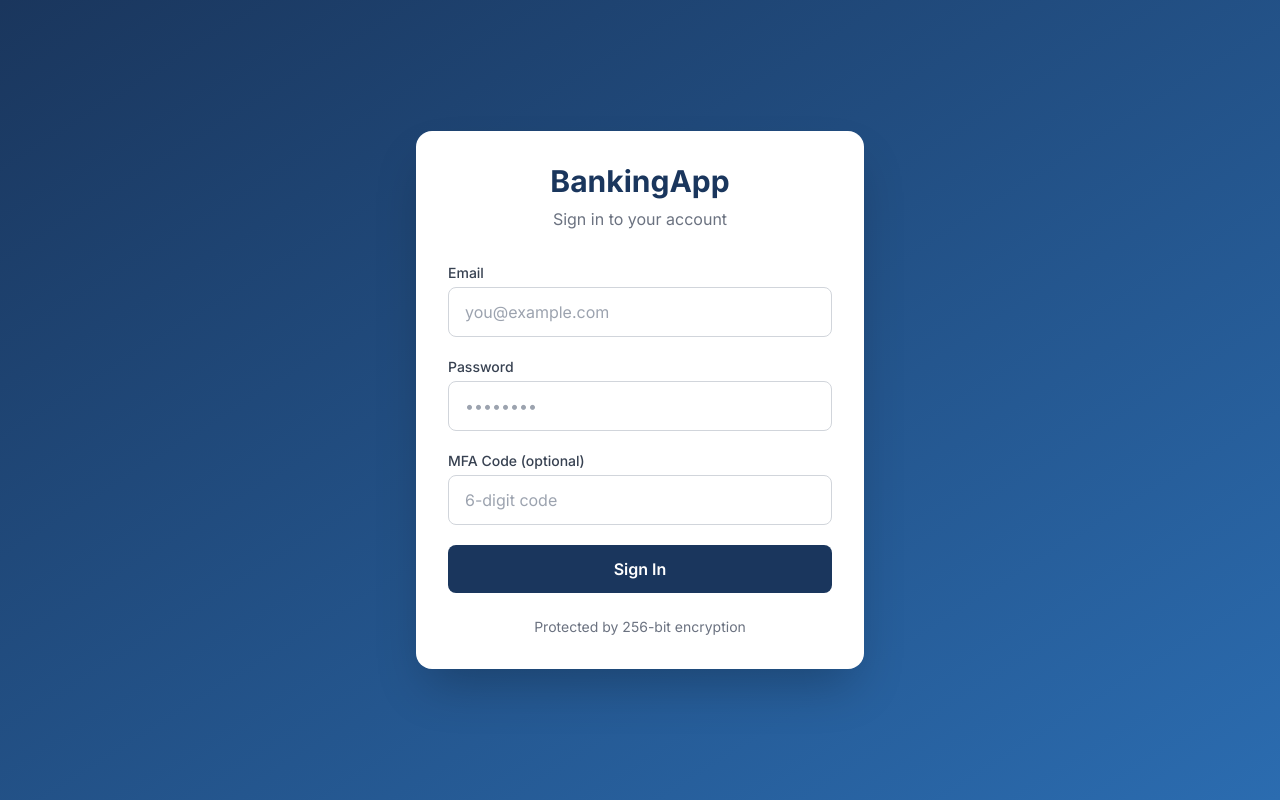
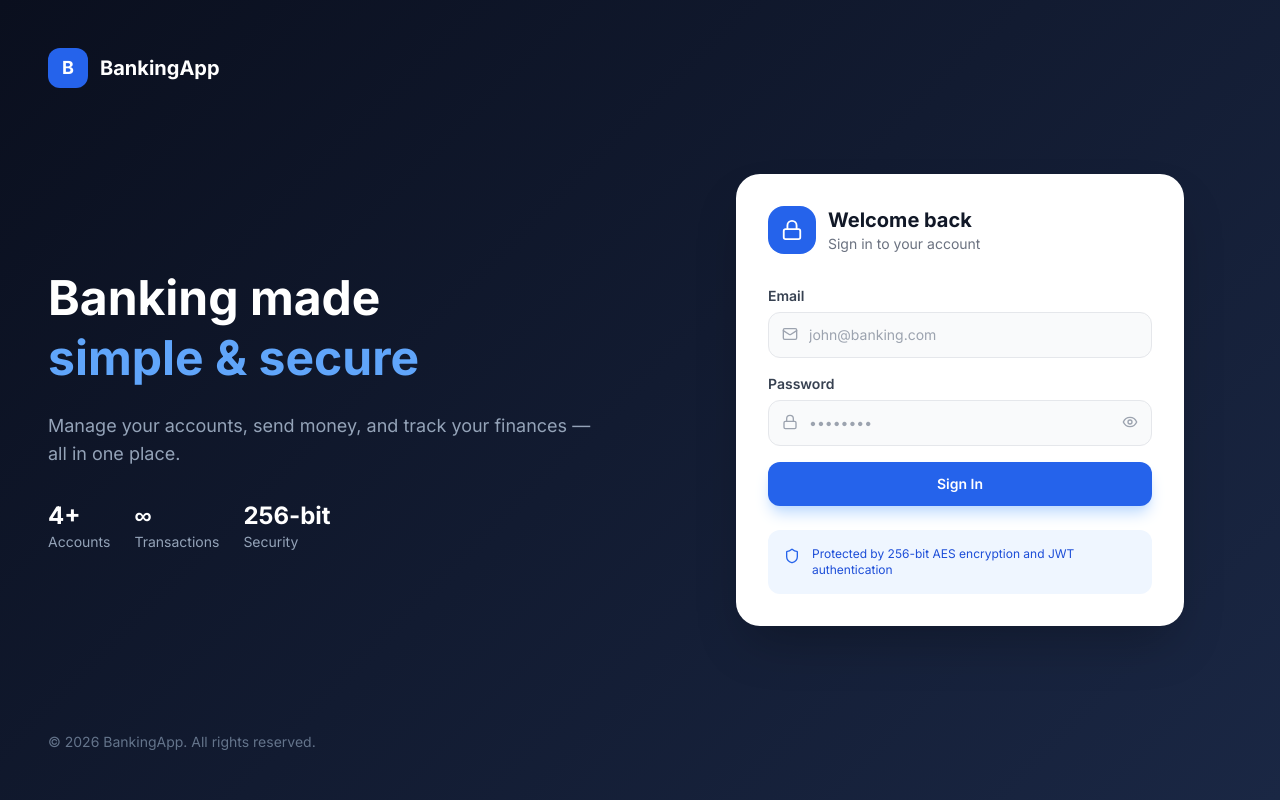
Before and after one commit to anooshN/banking-frontend, a React (Vite) app: page /login in a window 1280 px wide. Built offline with nearby package versions, Linux system fonts and the light colour scheme.

Commit message:
ui: src/pages/auth/LoginPage.tsx

```diff
--- a/src/pages/auth/LoginPage.tsx
+++ b/src/pages/auth/LoginPage.tsx
@@ -1,105 +1,141 @@
-import React, { useState } from 'react'
+import React, { useState, useEffect } from 'react'
 import { useNavigate } from 'react-router-dom'
 import { useDispatch } from 'react-redux'
-import { useForm } from 'react-hook-form'
-import { zodResolver } from '@hookform/resolvers/zod'
-import { z } from 'zod'
-import axios from 'axios'
+import { useLoginMutation } from '@/store/api/authApi'
 import { setCredentials } from '@/store/slices/authSlice'
-
-const loginSchema = z.object({
-  email: z.string().email('Invalid email address'),
-  password: z.string().min(1, 'Password is required'),
-  mfaCode: z.string().optional(),
-})
-
-type LoginForm = z.infer<typeof loginSchema>
+import { Shield, Eye, EyeOff, Lock, Mail } from 'lucide-react'
 
 const LoginPage: React.FC = () => {
   const navigate = useNavigate()
   const dispatch = useDispatch()
+  const [login, { isLoading }] = useLoginMutation()
+  const [form, setForm] = useState({ email: '', password: '', mfaCode: '' })
+  const [showPassword, setShowPassword] = useState(false)
   const [error, setError] = useState('')
-  const [loading, setLoading] = useState(false)
 
-  const { register, handleSubmit, formState: { errors } } = useForm<LoginForm>({
-    resolver: zodResolver(loginSchema),
-  })
-
-  const onSubmit = async (data: LoginForm) => {
-    setLoading(true)
+  const handleSubmit = async (e: React.FormEvent) => {
+    e.preventDefault()
     setError('')
     try {
-      const response = await axios.post('/api/v1/auth/login', data)
-      const { userId, email, roles, accessToken, refreshToken } = response.data.data
-      dispatch(setCredentials({ userId, email, roles, accessToken, refreshToken }))
+      const result = await login(form).unwrap()
+      dispatch(setCredentials(result))
       navigate('/dashboard')
     } catch (err: any) {
-      setError(err.response?.data?.message || 'Login failed. Please try again.')
-    } finally {
-      setLoading(false)
+      setError(err?.data?.message || 'Invalid email or password')
     }
   }
 
   return (
-    <div className="min-h-screen bg-gradient-to-br from-banking-primary to-banking-secondary flex items-center justify-center p-4">
-      <div className="bg-white rounded-2xl shadow-2xl w-full max-w-md p-8">
-        <div className="text-center mb-8">
-          <h1 className="text-3xl font-bold text-banking-primary">BankingApp</h1>
-          <p className="text-gray-500 mt-2">Sign in to your account</p>
+    <div className="min-h-screen flex" style={{ background: 'linear-gradient(135deg, #0a0f1e 0%, #1a2744 100%)' }}>
+
+      {/* Left side — branding */}
+      <div className="hidden lg:flex flex-col justify-between w-1/2 p-12 text-white">
+        <div className="flex items-center gap-3">
+          <div className="w-10 h-10 rounded-xl bg-blue-600 flex items-center justify-center">
+            <span className="font-bold text-lg">B</span>
+          </div>
+          <span className="font-bold text-xl">BankingApp</span>
         </div>
 
-        {error && (
-          <div className="bg-red-50 border border-red-200 text-red-700 px-4 py-3 rounded-lg mb-6 text-sm">
-            {error}
+        <div>
+          <h1 className="text-5xl font-bold leading-tight mb-6">
+            Banking made<br />
+            <span className="text-blue-400">simple & secure</span>
+          </h1>
+          <p className="text-slate-400 text-lg mb-8">
+            Manage your accounts, send money, and track your finances — all in one place.
+          </p>
+          <div className="flex gap-6">
+            {[
+              { label: 'Accounts', value: '4+' },
+              { label: 'Transactions', value: '∞' },
+              { label: 'Security', value: '256-bit' },
+            ].map(({ label, value }) => (
+              <div key={label}>
+                <p className="text-2xl font-bold text-white">{value}</p>
+                <p className="text-slate-400 text-sm">{label}</p>
+              </div>
+            ))}
           </div>
-        )}
+        </div>
 
-        <form onSubmit={handleSubmit(onSubmit)} className="space-y-5">
-          <div>
-            <label className="block text-sm font-medium text-gray-700 mb-1">Email</label>
-            <input
-              {...register('email')}
-              type="email"
-              className="w-full px-4 py-3 border border-gray-300 rounded-lg focus:ring-2 focus:ring-banking-accent focus:border-transparent outline-none transition"
-              placeholder="you@example.com"
-            />
-            {errors.email && <p className="text-red-500 text-xs mt-1">{errors.email.message}</p>}
+        <p className="text-slate-500 text-sm">© 2026 BankingApp. All rights reserved.</p>
+      </div>
+
+      {/* Right side — login form */}
+      <div className="flex-1 flex items-center justify-center p-8">
+        <div className="w-full max-w-md">
+          <div className="bg-white rounded-3xl shadow-2xl p-8">
+
+            <div className="flex items-center gap-3 mb-8">
+              <div className="w-12 h-12 rounded-2xl bg-blue-600 flex items-center justify-center">
+                <Lock size={22} className="text-white" />
+              </div>
+              <div>
+                <h2 className="text-xl font-bold text-gray-900">Welcome back</h2>
+                <p className="text-gray-500 text-sm">Sign in to your account</p>
+              </div>
+            </div>
+
+            <form onSubmit={handleSubmit} className="space-y-4">
+              <div>
+                <label className="block text-sm font-semibold text-gray-700 mb-1.5">Email</label>
+                <div className="relative">
+                  <Mail size={16} className="absolute left-3.5 top-3.5 text-gray-400" />
+                  <input
+                    type="email"
+                    value={form.email}
+                    onChange={e => setForm(f => ({ ...f, email: e.target.value }))}
+                    placeholder="john@banking.com"
+                    required
+                    className="w-full pl-10 pr-4 py-3 rounded-xl border border-gray-200 text-sm focus:outline-none focus:ring-2 focus:ring-blue-500 bg-gray-50"
+                  />
+                </div>
+              </div>
+
+              <div>
+                <label className="block text-sm font-semibold text-gray-700 mb-1.5">Password</label>
+                <div className="relative">
+                  <Lock size={16} className="absolute left-3.5 top-3.5 text-gray-400" />
+                  <input
+                    type={showPassword ? 'text' : 'password'}
+                    value={form.password}
+                    onChange={e => setForm(f => ({ ...f, password: e.target.value }))}
+                    placeholder="••••••••"
+                    required
+                    className="w-full pl-10 pr-12 py-3 rounded-xl border border-gray-200 text-sm focus:outline-none focus:ring-2 focus:ring-blue-500 bg-gray-50"
+                  />
+                  <button type="button" onClick={() => setShowPassword(!showPassword)}
+                    className="absolute right-3.5 top-3.5 text-gray-400 hover:text-gray-600">
+                    {showPassword ? <EyeOff size={16} /> : <Eye size={16} />}
+                  </button>
+                </div>
+              </div>
+
+              {error && (
+                <div className="p-3 bg-red-50 border border-red-200 rounded-xl text-red-600 text-sm flex items-center gap-2">
+                  <Shield size={15} />
+                  {error}
+                </div>
+              )}
+
+              <button type="submit" disabled={isLoading}
+                className="w-full py-3 bg-blue-600 text-white rounded-xl font-semibold text-sm hover:bg-blue-700 transition-all disabled:opacity-50 shadow-lg shadow-blue-200">
+                {isLoading ? (
+                  <span className="flex items-center justify-center gap-2">
+                    <div className="w-4 h-4 border-2 border-white border-t-transparent rounded-full animate-spin" />
+                    Signing in...
+                  </span>
+                ) : 'Sign In'}
+              </button>
+            </form>
+
+            <div className="mt-6 p-4 bg-blue-50 rounded-xl flex items-start gap-3">
+              <Shield size={16} className="text-blue-600 mt-0.5 flex-shrink-0" />
+              <p className="text-xs text-blue-700">Protected by 256-bit AES encryption and JWT authentication</p>
+            </div>
           </div>
-
-          <div>
-            <label className="block text-sm font-medium text-gray-700 mb-1">Password</label>
-            <input
-              {...register('password')}
-              type="password"
-              className="w-full px-4 py-3 border border-gray-300 rounded-lg focus:ring-2 focus:ring-banking-accent focus:border-transparent outline-none transition"
-              placeholder="••••••••"
-            />
-            {errors.password && <p className="text-red-500 text-xs mt-1">{errors.password.message}</p>}
-          </div>
-
-          <div>
-            <label className="block text-sm font-medium text-gray-700 mb-1">MFA Code (optional)</label>
-            <input
-              {...register('mfaCode')}
-              type="text"
-              className="w-full px-4 py-3 border border-gray-300 rounded-lg focus:ring-2 focus:ring-banking-accent focus:border-transparent outline-none transition"
-              placeholder="6-digit code"
-              maxLength={6}
-            />
-          </div>
-
-          <button
-            type="submit"
-            disabled={loading}
-            className="w-full py-3 bg-banking-primary text-white rounded-lg font-semibold hover:bg-banking-secondary transition disabled:opacity-50 disabled:cursor-not-allowed"
-          >
-            {loading ? 'Signing in...' : 'Sign In'}
-          </button>
-        </form>
-
-        <p className="text-center text-sm text-gray-500 mt-6">
-          Protected by 256-bit encryption
-        </p>
+        </div>
       </div>
     </div>
   )
```
